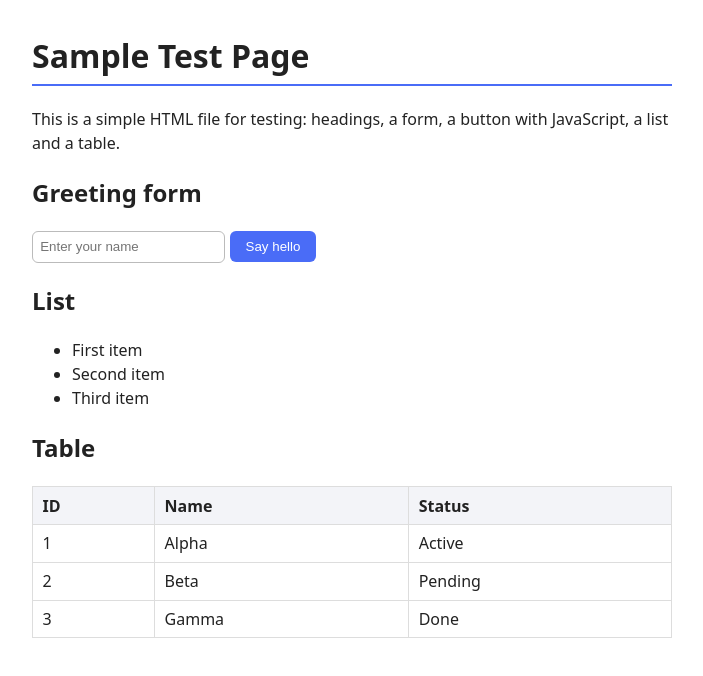
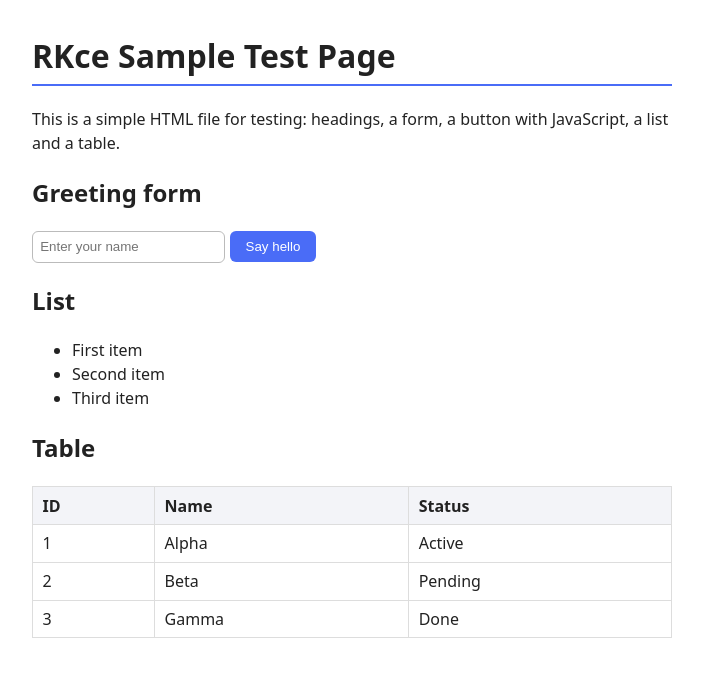
Before and after one commit to grkkworldorg/rkce-workshop, a plain HTML site: page sample.html in a window 1280 px wide. Shown: the whole page, without its empty margins (288-991 px from the left). Drawn offline with Linux system fonts and the light colour scheme.

Commit message:
Update sample.html

```diff
--- a/sample.html
+++ b/sample.html
@@ -17,7 +17,7 @@
   </style>
 </head>
 <body>
-  <h1>Sample Test Page</h1>
+  <h1>RKce Sample Test Page</h1>
   <p>This is a simple HTML file for testing: headings, a form, a button with JavaScript, a list and a table.</p>
 
   <h2>Greeting form</h2>
```
